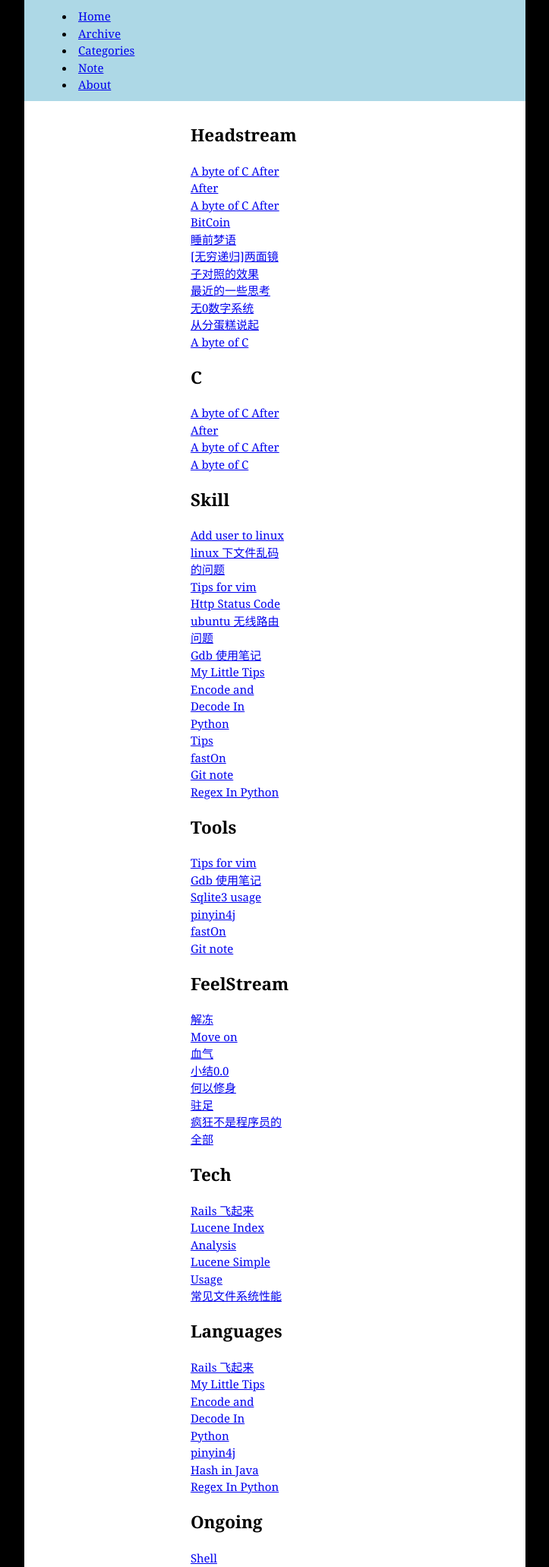
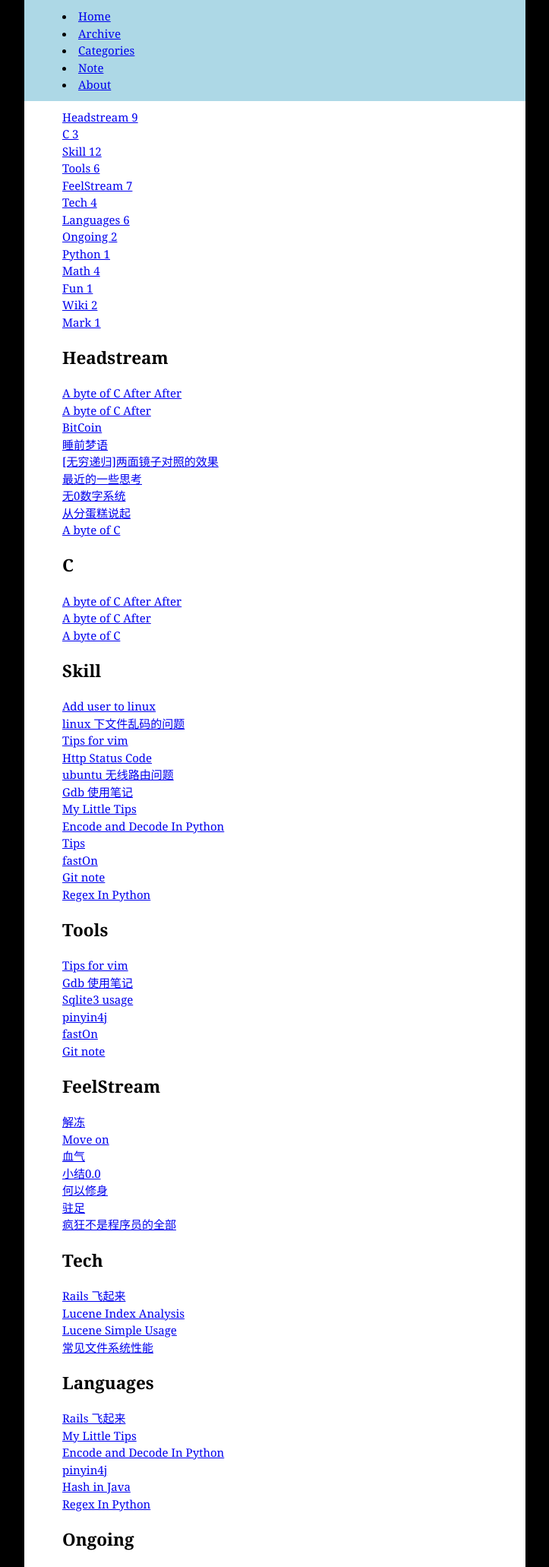
Before and after one commit to luoluo/last-blog, a Flask app: page /categories in a window 1280 px wide. Shown: the top 2062 px of the page at 76% size, without its empty margins (278-1001 px from the left). Run offline with Flask 2, Linux system fonts and the light colour scheme; some libraries are stand-ins or nearby versions.

Commit message:
add tag styles

```diff
--- a/static/css/base.css
+++ b/static/css/base.css
@@ -78,12 +78,8 @@
 }
 
 .category-tag {
-    display: inline-block;
-    margin: 0px 20px 0px 20px;
-    width: 125px;
+  padding: 0px 20px 0px 20px;
 }
 .category-detail {
-    display: inline-block;
-    margin: 0px 20px 0px 20px;
-    width: 125px;
+  padding: 0px 20px 0px 20px;
 }
```
